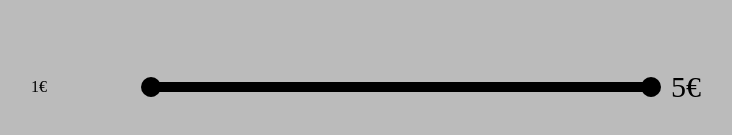
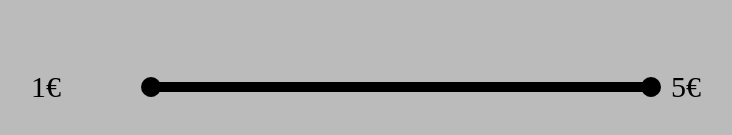
Before and after one commit to sguemar/range-component, a Next.js app: page / in a window 1280 px wide. Shown: the part 413-548 px from the top of the page, without its empty margins (239-971 px from the left). Built offline with nearby package versions, Linux system fonts and the light colour scheme.

Commit message:
style: add EditableValue styles

```diff
--- /dev/null
+++ b/app/ui/editable-value.module.css
@@ -0,0 +1,4 @@
+.label {
+  cursor: pointer;
+  font-size: 30px;
+}
--- a/app/ui/editable-value.tsx
+++ b/app/ui/editable-value.tsx
@@ -1,6 +1,8 @@
 import { FormEvent, useState } from 'react'
 
 import { EditableValueProps } from '@/lib/definitions'
+
+import styles from '@/ui/editable-value.module.css'
 
 export const EditableValue = ({
   currentValue,
@@ -48,7 +50,9 @@ export const EditableValue = ({
   return (
     <>
       {!isEditingValue ? (
-        <label onClick={handleClickLabel}>{currentValue}€</label>
+        <label className={styles.label} onClick={handleClickLabel}>
+          {currentValue}€
+        </label>
       ) : (
         <div>
           <input
--- a/app/ui/range.module.css
+++ b/app/ui/range.module.css
@@ -3,15 +3,6 @@
   grid-template-columns: 100px 1fr 100px;
   column-gap: 20px;
   align-items: center;
-}
-
-.label {
-  cursor: pointer;
-}
-
-.minValue {
-  justify-self: end;
-  font-size: 30px;
 }
 
 .rangeLine {
```
